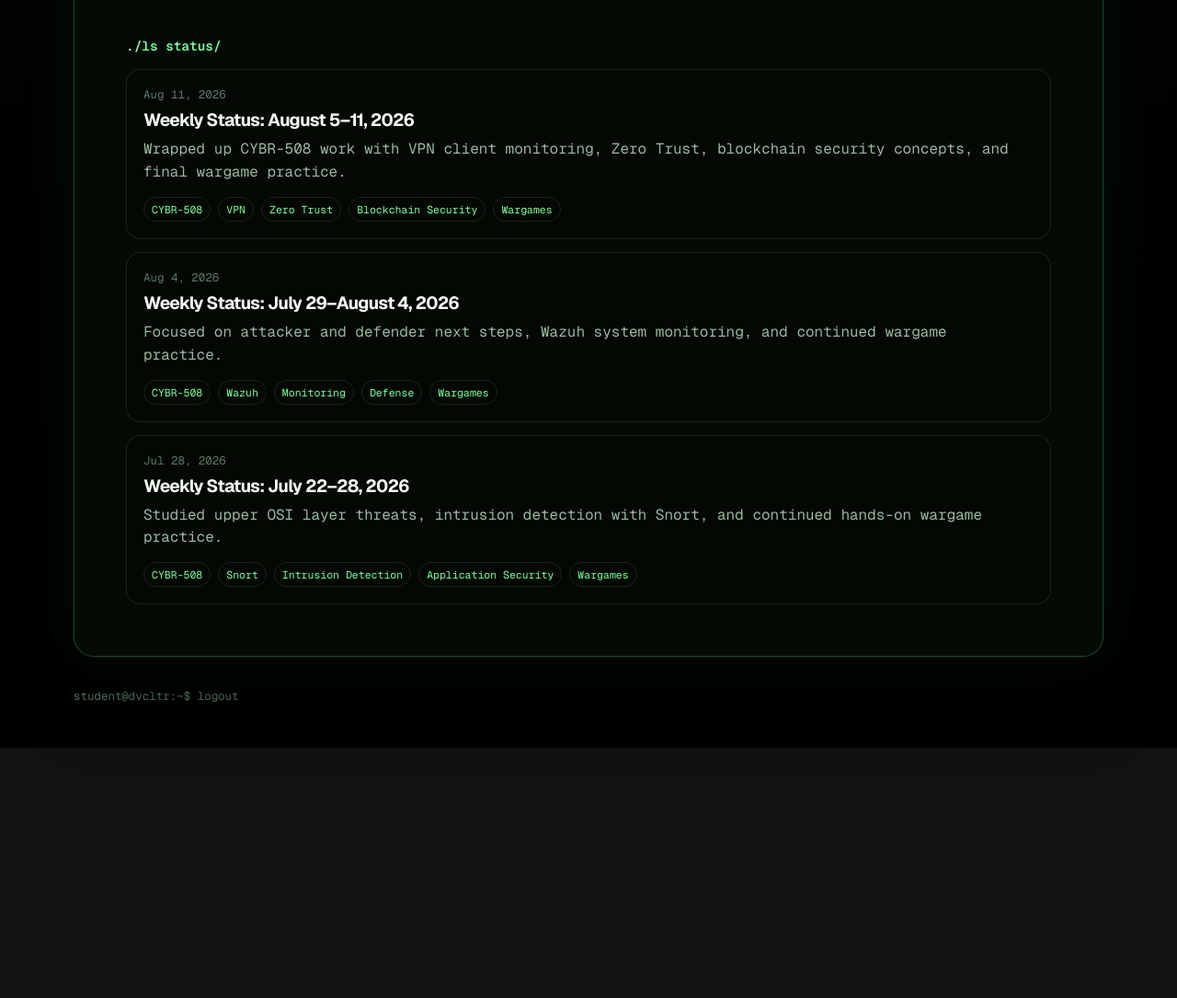
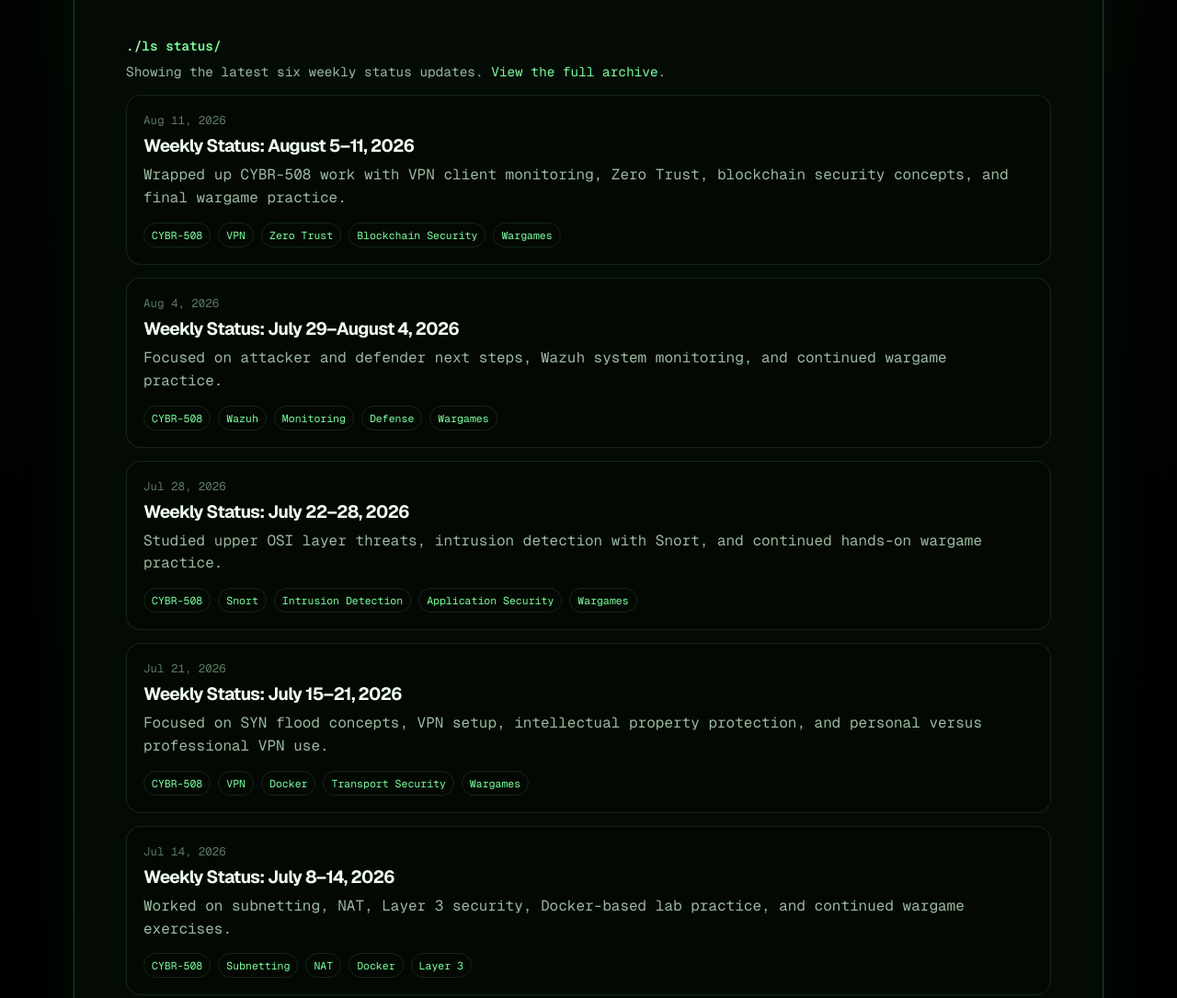
Before and after one commit to dvcltr/dvcltr-site, an Astro site: page / in a window 1280 px wide. Shown: the part 926-2011 px from the top of the page at 92% size. Before the commit the page ends 1739 px from the top, so only its background shows below. Built offline with nearby package versions, Linux system fonts and the light colour scheme; Astro itself is replaced by a stand-in of ours.

Commit message:
feat: show more status posts on homepage

```diff
--- a/src/pages/index.astro
+++ b/src/pages/index.astro
@@ -6,7 +6,7 @@
 const posts = (await getCollection('status'))
   .filter((post) => !post.data.draft)
   .sort((a, b) => b.data.date.valueOf() - a.data.date.valueOf())
-  .slice(0, 3);
+  .slice(0, 6);
 ---
 
 <BaseLayout>
@@ -47,6 +47,7 @@
     </div>
 
     <h2 class="command-heading">ls status/</h2>
+    <p class="section-note">Showing the latest six weekly status updates. <a href="/status/">View the full archive</a>.</p>
     <div class="status-list">
       {posts.map((post) => (
         <a class="status-item" href={`/status/${post.id.replace(/\.md$/, '')}/`}>
--- a/src/styles/global.css
+++ b/src/styles/global.css
@@ -99,6 +99,9 @@
 }
 .command-heading::before { content: './'; color: var(--green-soft); }
 
+.section-note { color: var(--muted); margin: -6px 0 16px; font-size: .9rem; }
+.section-note a { color: var(--green); }
+
 .grid { display: grid; grid-template-columns: repeat(3, minmax(0, 1fr)); gap: 16px; }
 .card {
   border: 1px solid var(--line-soft);
```
